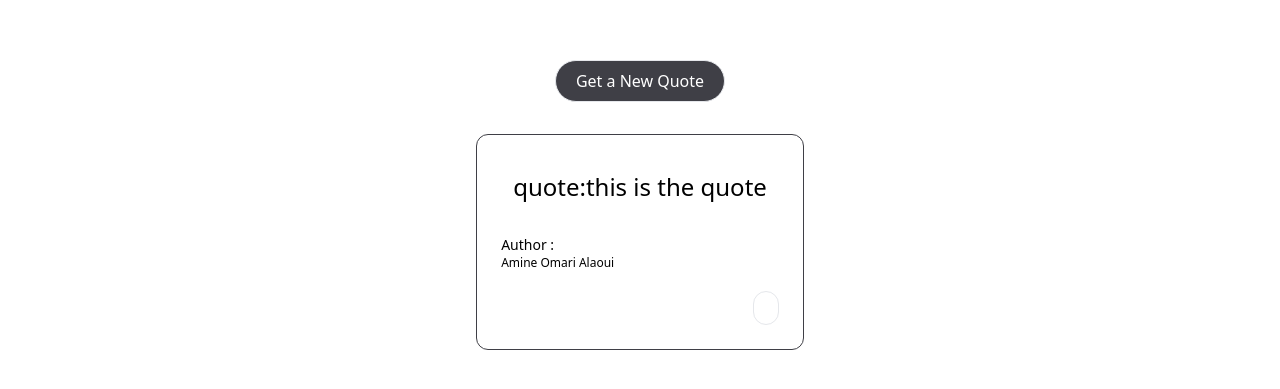
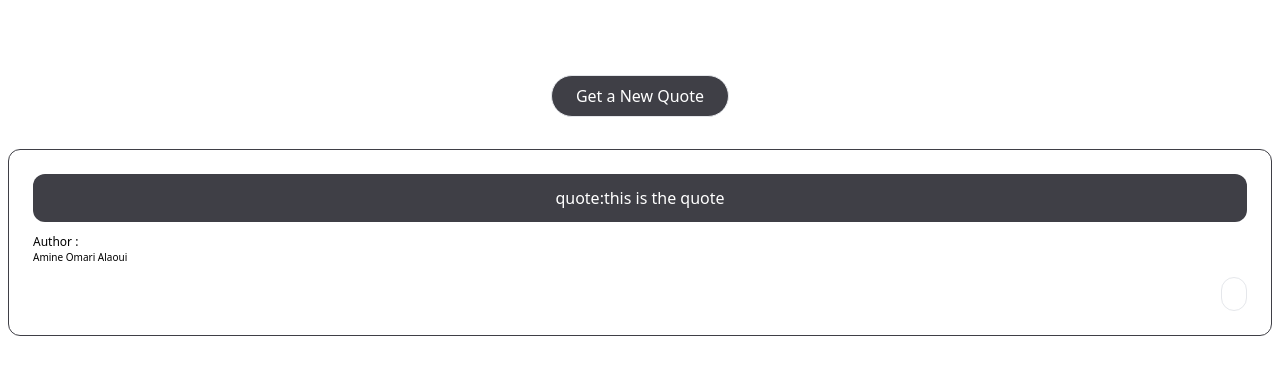
Before and after one commit to amine-omari/Quote-generator-app, a Next.js app: page / in a window 1280 px wide. Shown: the part 195-584 px from the top of the page. Built offline with nearby package versions, Linux system fonts and the light colour scheme; some icons are missing.

Commit message:
fix: style in MainContainer component

```diff
--- a/components/MainContainer.jsx
+++ b/components/MainContainer.jsx
@@ -3,22 +3,22 @@ import React from "react";
 
 const MainContainer = () => {
   return (
-    <div>
+    <div className="w-full">
       <div className="mb-8 flex justify-center">
-        <button className="rounded-full border bg-zinc-700 px-5 py-2 text-white duration-300 hover:border-zinc-700 hover:bg-white hover:text-zinc-700 hover:shadow-2xl">
+        <button className="rounded-full border text-sm md:text-base bg-zinc-700 px-6 py-2 text-white duration-300 hover:border-zinc-700 hover:bg-white hover:text-zinc-700 hover:shadow-2xl">
           Get a New Quote
         </button>
       </div>
-      <div className="space-y-5 rounded-xl border border-zinc-700 p-6">
-        <h1 className="p-3 text-center text-2xl font-medium">
+      <div className="space-y-3 rounded-xl border border-zinc-700 p-6">
+        <h1 className="rounded-xl bg-zinc-700 py-3 px-8 text-center font-medium text-white">
           quote:this is the quote
         </h1>
         <div>
-          <p className="text-sm font-medium">Author :</p>
-          <p className="text-xs">Amine Omari Alaoui</p>
+          <p className="text-xs font-medium">Author :</p>
+          <p className="text-[10px]">Amine Omari Alaoui</p>
         </div>
         <div className="flex justify-end">
-          <button className="rounded-full border hover:border-zinc-700 p-1 duration-300 hover:bg-white">
+          <button className="rounded-full border p-1 duration-300 hover:border-zinc-700 hover:bg-white">
             <ShareIcon />
           </button>
         </div>
```
